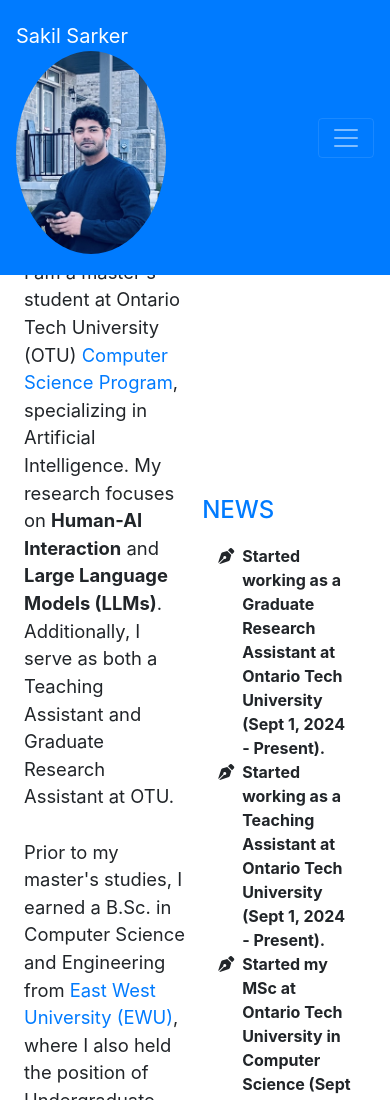
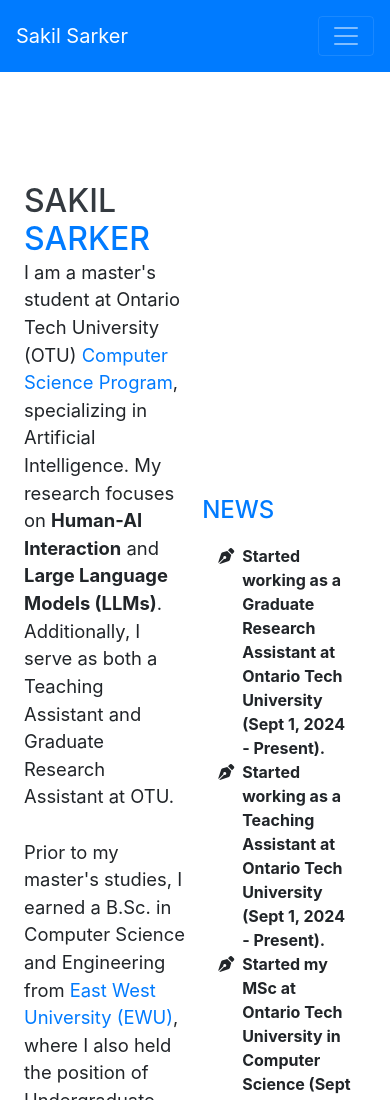
Before and after one commit to SadbinShakil/sakilsarker, a website with bundled scripts: page index.html in a window 390 px wide. Shown: the top 1100 px of the page. Built offline with nearby package versions, Linux system fonts and the light colour scheme; a web font is replaced by a local one.

Commit message:
Update index.html

```diff
--- a/index.html
+++ b/index.html
@@ -30,8 +30,8 @@
     <a class="navbar-brand js-scroll-trigger" href="#page-top">
       <span class="d-block d-lg-none">Sakil Sarker</span>
 <!--       <span class="d-none d-lg-block"> -->
-	      <span class="d-block d-sm-block d-md-block d-lg-block">
-        <img class="img-fluid img-profile rounded-circle mx-auto mb-0" src="img/Sadbin.jpg" alt="" style="max-width: 150px; height: auto;">
+	      <span class="d-none d-lg-block">
+        <img class="img-fluid img-profile rounded-circle mx-auto mb-0" src="img/Sadbin.jpg" alt="">
       </span>
     </a>
     <button class="navbar-toggler" type="button" data-toggle="collapse" data-target="#navbarSupportedContent" aria-controls="navbarSupportedContent" aria-expanded="false" aria-label="Toggle navigation">
```
